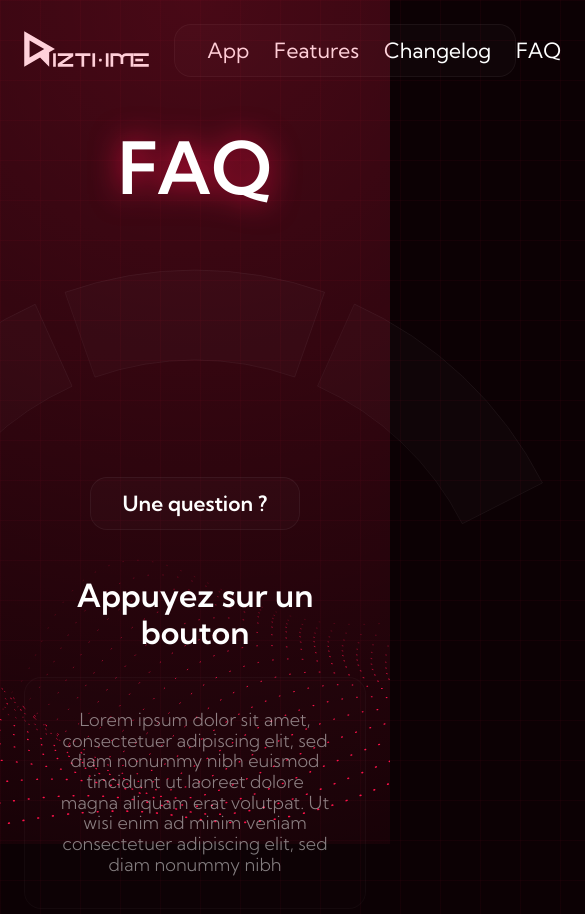
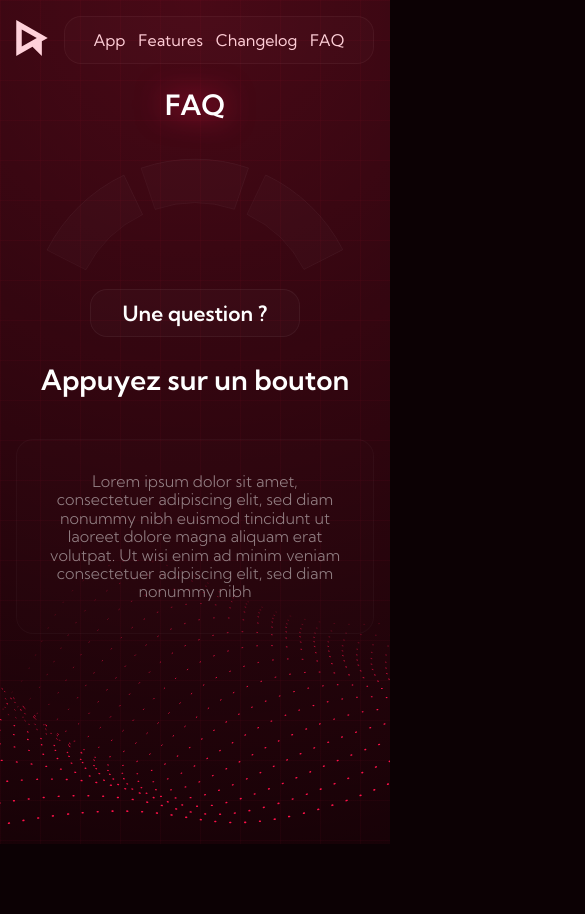
Before and after one commit to Tarborar/Rizthme, a React (Vite) app: page /faq in a window 390 px wide. Shown: the top 914 px of the page, 585 px wide, since content can reach past the window. After the commit the page ends 844 px from the top, so only its background shows below. Built offline with nearby package versions, Linux system fonts and the light colour scheme.

Commit message:
Responsive Mobile Home + Features + Changelog + FAQ

```diff
--- a/src/Components/Header.jsx
+++ b/src/Components/Header.jsx
@@ -1,11 +1,17 @@
 import { Link } from 'react-router-dom';
 import '../Styles/Components/Header.scss';
-import LogoNav from '../assets/logo1.svg';
+import LogoNavigation from '../assets/logo1.svg';
+import LogoNav from '../assets/LogoNavigation.svg';
+import useWindowWidth from '../hooks/useWindowWidth';
 
 function Header(){
+
+    const windowWidth = useWindowWidth();
+    const logoSrc = windowWidth < 767 ? LogoNav : LogoNavigation;
+
     return(
         <header className='horizontal'>
-            <Link to="/"><img src={LogoNav} alt="Logo Rizthme"  className='logoNav'/></Link>
+            <Link to="/"><img src={logoSrc} alt="Logo Rizthme"  className='logoNav'/></Link>
             <nav className="header__nav">
                 <ul className="center glass gap buttonPadding">
                     <Link to="app"><li>App</li></Link>
--- a/src/Pages/Faq.jsx
+++ b/src/Pages/Faq.jsx
@@ -1,26 +1,21 @@
-import { useState, useEffect } from 'react';
+import { useState } from 'react';
 import '../Styles/pages/Faq.scss';
+import useWindowWidth from '../hooks/useWindowWidth';
 
 function Faq() {
     const [faqClicked, setFaqClicked] = useState(null);
-    const [windowWidth, setWindowWidth] = useState(window.innerWidth);
 
-    //Récupère la taille de l'écran pour le responsive
-    useEffect(() => {
-        const resize = () => setWindowWidth(window.innerWidth);
-        window.addEventListener('resize', resize);
-        return () => window.removeEventListener('resize', resize);
-    }, []);
-
+    const windowWidth = useWindowWidth();
     const isTablet = windowWidth < 1024;
+    const isMobile = windowWidth < 767;
 
     //Diamètre du cercle extérieur
-    const size = isTablet ? 800 : 1100;
+    const size = isMobile ? 410 : (isTablet ? 800 : 1100);
     const center = size / 2;
-    const outerRadius = isTablet ? 300 : 520;
+    const outerRadius = isMobile ? 140 : (isTablet ? 300 : 520);
 
     //Diamètre du second cercle intérieur
-    const innerRadius = isTablet ? 390 : 390;
+    const innerRadius = isMobile ? 190 : (isTablet ? 390 : 390);
 
     //Nombre de segment
     const segments = 3;
@@ -31,7 +26,7 @@ function Faq() {
     const endAngle = -Math.PI * (0.5 - spacing);
 
     //Espace entre les segments
-    const gapPx = isTablet ? 25 : 50;
+    const gapPx = isMobile ? 16 : (isTablet ? 25 : 50);
     const gapAngle = gapPx / outerRadius;
 
     //Convertit les coordonnées (rayon, angle) en coordonnées (x, y) pour placer <path />
@@ -99,7 +94,7 @@ function Faq() {
         case 2:
             inputContent = "Menu 3";
             titleContent = "Est-ce que c'est gratuit ?"
-            answerContent = " Lorem ipsum dolor sit amet, consectetuer adipiscing elit, sed diam nonummy nibh euismod tincidunt ut laoreet dolore magna aliquam erat volutpat. Ut wisi enim ad minim veniam consectetuer adipiscing elit, sed diam nonummy nibh consectetuer adipiscing elit, sed diam nonummy nibh euismod tincidunt ut laoreet dolore magna aliquam erat volutpat. Ut wisi enim ad minim veniam consectetuer adipiscing elit, sed diam nonummy nibh"
+            answerContent = " Lorem ipsum dolor sit amet, consectetuer adipiscing elit, sed diam nonummy nibh euismod tincidunt ut laoreet dolore magna aliquam erat volutpat. Ut wisi enim ad minim veniam consectetuer adipiscing elit, sed diam nonummy nibh consectetuer adipiscing elit, sed diam"
             break;
         default:
             inputContent = "Une question ?";
@@ -112,8 +107,6 @@ function Faq() {
         <div className="faq vertical center gap">
             <h2>FAQ</h2>
             <svg
-                width={size}
-                height={size}
                 viewBox={`0 0 ${size} ${size}`}
                 className="faq-svg"
             >
--- a/src/Pages/Features.jsx
+++ b/src/Pages/Features.jsx
@@ -8,7 +8,7 @@ function Features() {
         <div className='logo'>
             <img src={Logo} alt="Logo" />
         </div>
-        <div className='featuress__cards horizontal gap'>
+        <div className='features__cards horizontal gap'>
             <div className='features__card glass features__cardUp'>
                 <h3 className='smallTitle'>Playlist</h3>
                 <p className="paragraph">Lorem ipsum dolor sit amet, consectetuer adipiscing</p>
--- a/src/Styles/Components/Header.scss
+++ b/src/Styles/Components/Header.scss
@@ -39,3 +39,24 @@ header{
         gap: 25px;
     }
 }
+
+@media screen and (max-width: 767px){
+    header{
+        gap: 16px;
+        margin-bottom: 25px;
+    }
+
+    .header__nav{
+        justify-content: center;
+    }
+
+    .header__nav>ul{
+        gap: 0;
+        padding: 0 16px !important;
+    }
+
+    .header__nav>ul>*{
+        font-size: 16px;
+        color: white;
+    }
+}
--- a/src/Styles/Pages/Changelog.scss
+++ b/src/Styles/Pages/Changelog.scss
@@ -28,3 +28,13 @@
         flex: auto;
     }
 }
+
+@media screen and (max-width: 767px){
+    .changelog__container, .changelog__info{
+        gap: 25px !important;
+    }
+
+    .changelog__paragraph{
+        padding: 16px;
+    }
+}
--- a/src/Styles/Pages/Faq.scss
+++ b/src/Styles/Pages/Faq.scss
@@ -1,5 +1,10 @@
 .faq{
     position: relative;
+}
+
+.faq-svg{
+    max-width: 100%;
+    height: auto;
 }
 
 .faq__button {
@@ -45,3 +50,21 @@
         top: 550px;
     }
 }
+
+@media screen and (max-width: 767px){
+    .faq{
+        gap: 25px !important;
+    }
+
+    .faq__button {
+        top: 200px;
+    }
+
+    .faq__title{
+        top: 275px;
+    }
+
+    .faq__paragraph{
+        top: 350px;
+    }
+}
--- a/src/Styles/Pages/Features.scss
+++ b/src/Styles/Pages/Features.scss
@@ -12,7 +12,28 @@
 }
 
 @media screen and (max-width: 1024px){
-    .featuress__cards{
+    .features__cards{
         gap: 24px !important;
     }
 }
+
+@media screen and (max-width: 767px){
+    .features{
+        gap: 16px !important;
+    }
+
+    .features__cards{
+        flex-direction: column !important;
+        gap: 16px !important;
+    }
+
+    .features__card{
+        padding: 16px;
+        max-width: none;
+        gap: 16px;
+    }
+
+    .features__cardUp{
+        transform: translateY(0);
+    }
+}
--- a/src/Styles/Pages/Home.scss
+++ b/src/Styles/Pages/Home.scss
@@ -31,3 +31,9 @@
         order: 3;
     }
 }
+
+@media screen and (max-width: 767px){
+    .home__logo{
+        width: 66% !important;
+    }
+}
--- a/src/Styles/main.scss
+++ b/src/Styles/main.scss
@@ -67,6 +67,10 @@ body::before {
     padding: $button-padding;
     height: $button-heightDesktop;
     border-radius: $border-radius;
+
+    @media screen and (max-width: 767px){
+        height: 48px;
+    }
 }
 
 .audioPadding{
@@ -143,3 +147,21 @@ h1, h2{
         padding: 24px;
     }
 }
+
+@media screen and (max-width: 767px){
+    body{
+        padding: 16px;
+    }
+
+    h1, h2{
+        font-size: 28px;
+    }
+
+    .smallTitle{
+        font-size: 28px;
+    }
+
+    .paragraph{
+        font-size: 16px;
+    }
+}
--- /dev/null
+++ b/src/hooks/useWindowWidth.jsx
@@ -0,0 +1,16 @@
+import {useState, useEffect } from 'react';
+
+//Récupère la taille de l'écran pour le responsive
+function useWindowWidth(){
+    const [windowWidth, setWindowWidth] = useState(window.innerWidth);
+
+    useEffect(() => {
+        const resize = () => setWindowWidth(window.innerWidth);
+        window.addEventListener('resize', resize);
+        return () => window.removeEventListener('resize', resize);
+    }, []);
+
+    return windowWidth;
+}
+
+export default useWindowWidth;
```
Also changed, not shown: src/assets/LogoNavigation.svg (added).
